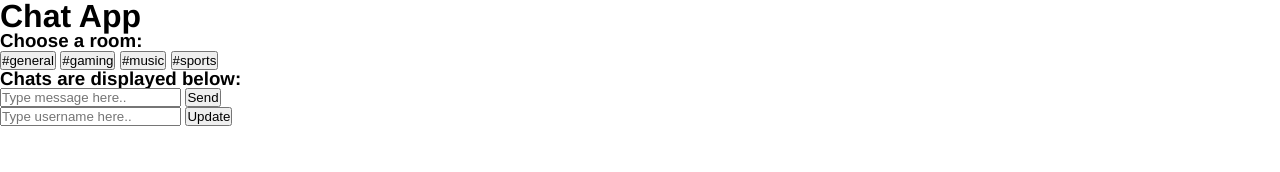
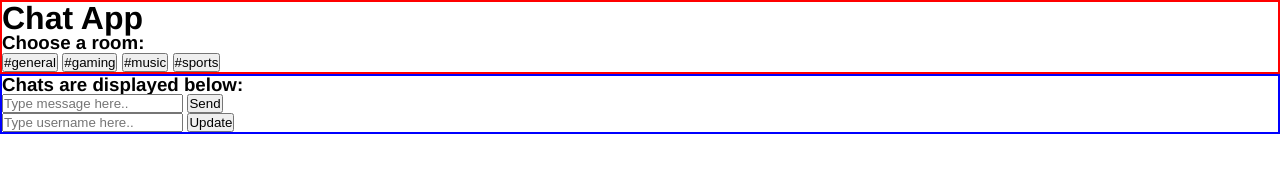
Before and after one commit to jayxwoo/pj__web-app__5-chat-app, a plain HTML site: page index.html in a window 1280 px wide. Drawn offline with Linux system fonts and the light colour scheme.

Commit message:
css styling init

```diff
--- a/css/style.css
+++ b/css/style.css
@@ -19,3 +19,9 @@
 ======================= */
 /* body */
 body { font-family: Helvetica; }
+
+/* header */
+.header { border: 2px solid red; }
+
+/* main */
+.main { border: 2px solid blue; }
```
